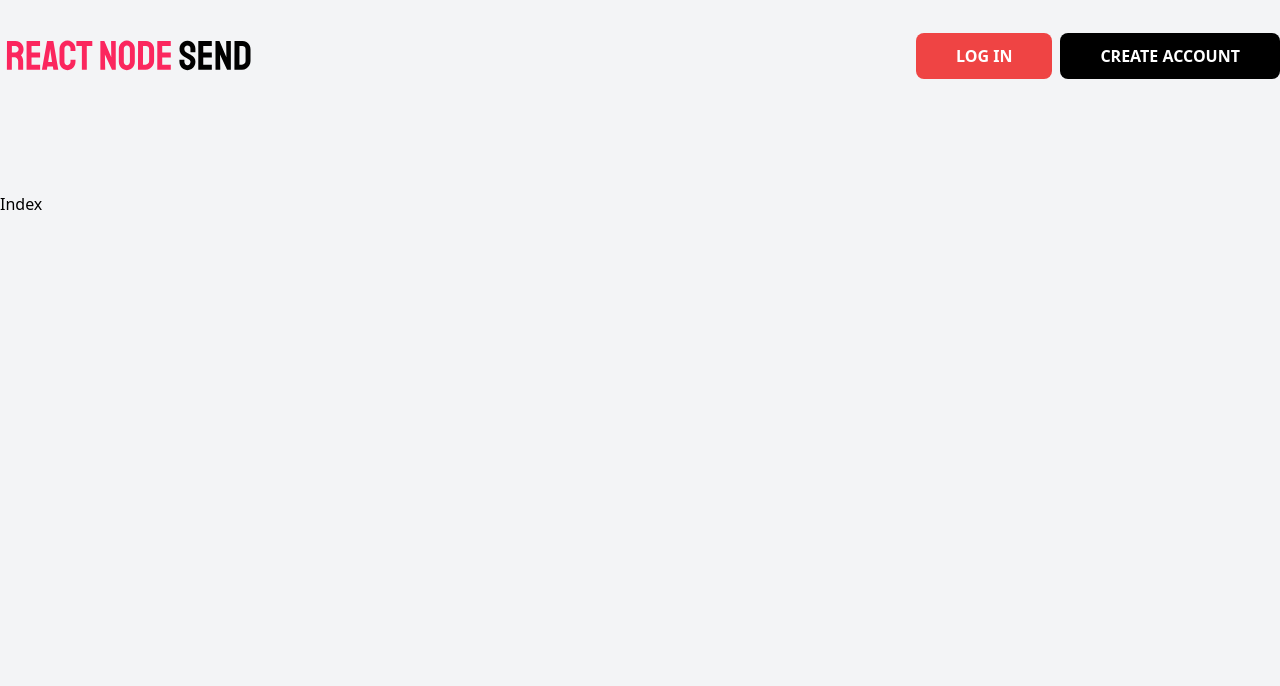
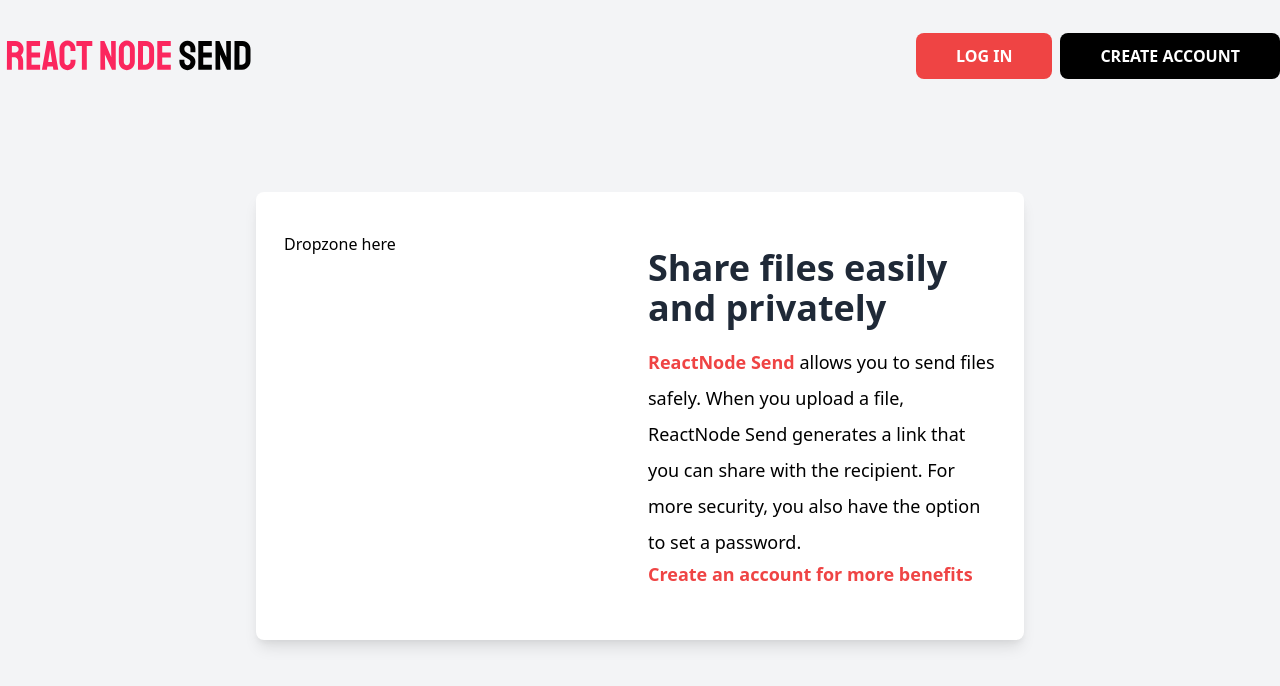
Before and after one commit to BauTancredi/nodesend-client, a Next.js app: page / in a window 1280 px wide. Shown: the top 686 px of the page. Built offline with nearby package versions, Linux system fonts and the light colour scheme; no server answers.

Commit message:
Setting index for dropzone

```diff
--- a/package.json
+++ b/package.json
@@ -13,6 +13,7 @@
     "next": "9.5.1",
     "react": "16.13.1",
     "react-dom": "16.13.1",
+    "react-dropzone": "^11.0.2",
     "yup": "^0.29.2"
   }
 }
--- a/pages/index.js
+++ b/pages/index.js
@@ -1,5 +1,6 @@
 import React, { useContext, useEffect } from "react";
 import Layout from "../components/Layout";
+import Link from "next/link";
 
 import authContext from "../context/auth/authContext";
 
@@ -14,7 +15,29 @@ const Index = () => {
 
   return (
     <Layout>
-      <h1>Index</h1>
+      <div className="md:w-4/5 xl:w-3/5 mx-auto mb-32">
+        <div className="lg:flex md:shadow-lg p-5 bg-white rounded-lg py-10">
+          <div className="md:flex-1 mb-3 mx-2 mt-16 lg:mt-0">
+            <p>Dropzone here</p>
+          </div>
+          <div className="md:flex-1 mb-3 mx-2 mt-16 lg:mt-0">
+            <h2 className="text-4xl font-sans font-bold text-gray-800 my-4">
+              Share files easily and privately
+            </h2>
+            <p className="text-lg leading-loose">
+              <span className="text-red-500 font-bold">ReactNode Send </span>
+              allows you to send files safely. When you upload a file, ReactNode
+              Send generates a link that you can share with the recipient. For
+              more security, you also have the option to set a password.
+            </p>
+            <Link href="/createaccount">
+              <a className="text-red-500 font-bold text-lg hover:text-red-700">
+                Create an account for more benefits
+              </a>
+            </Link>
+          </div>
+        </div>
+      </div>
     </Layout>
   );
 };
```
Also changed, not shown: 1 other file (tests, documents, lock files or other folders).
